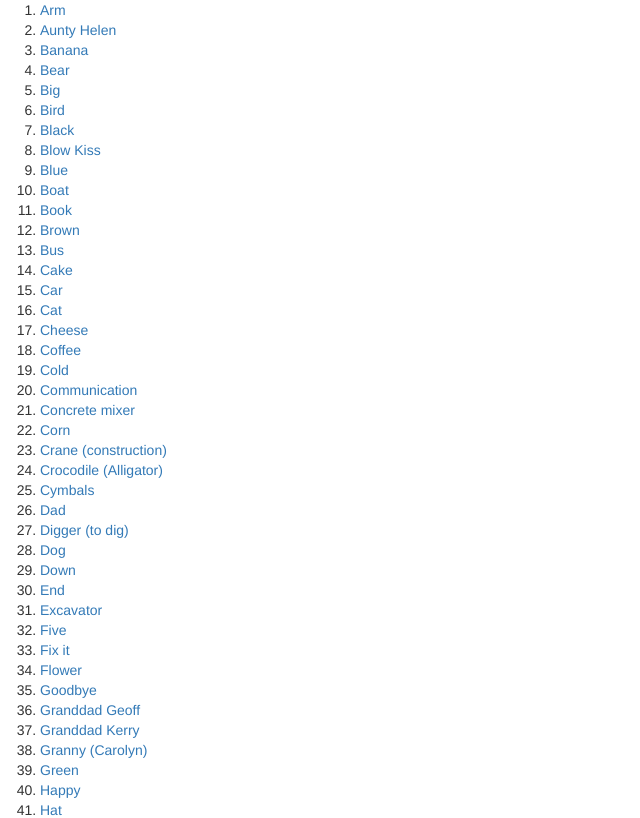
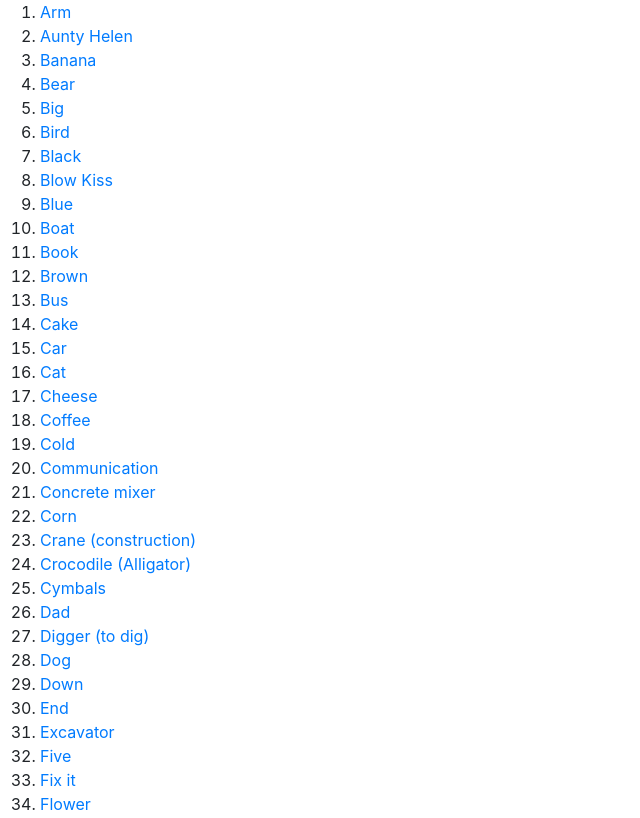
Before and after one commit to goodforenergy/alexs-signs, a website: page src/index.html in a window 1280 px wide. Shown: the top 818 px of the page, without its empty margins (0-640 px from the left). Drawn offline with nearby package versions, Linux system fonts and the light colour scheme; files that its build step writes are made by us from their sources; files whose address does not match are found by name.

Commit message:
Adding basic theming

```diff
--- a/src/index.html
+++ b/src/index.html
@@ -6,7 +6,7 @@
         <meta name="keywords" content="">
         <meta name="author" content="">
         <title></title>
-        <link href="https://maxcdn.bootstrapcdn.com/bootstrap/3.3.6/css/bootstrap.min.css" rel="stylesheet" type="text/css">
+        <link href="https://bootswatch.com/flatly/bootstrap.min.css" rel="stylesheet" type="text/css">
         <!--[if lt IE 9]>
             window.location = http://outdatedbrowser.com/en;
         <![endif]-->
```
Also changed, not shown: build/index.html.
